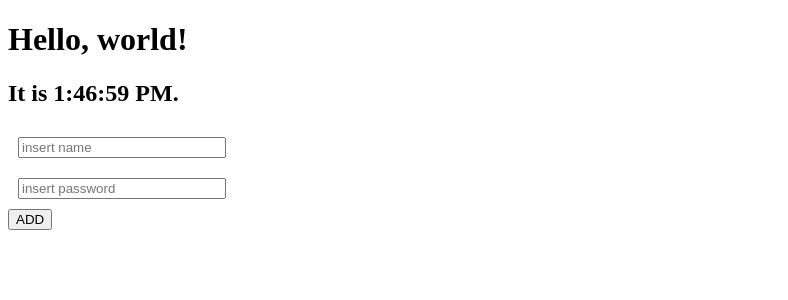
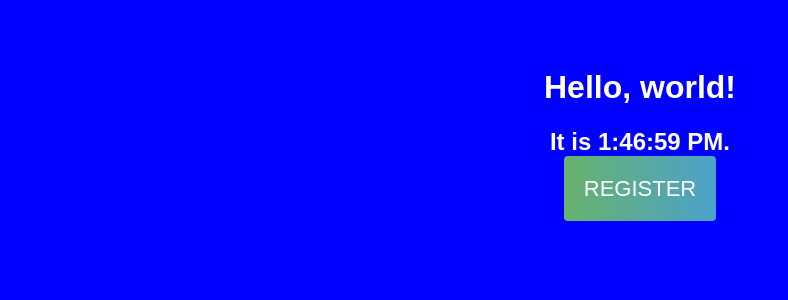
Before and after one commit to Galit1321/FullApp_react, a React (Create React App) app in the folder client/: page / in a window 1280 px wide. Shown: the top 300 px of the page, without its empty margins (0-788 px from the left). Built offline with nearby package versions, Linux system fonts and the light colour scheme.

Commit message:
commit styles-1commit

```diff
--- a/client/src/App.js
+++ b/client/src/App.js
@@ -2,57 +2,37 @@ import React, { Component } from "react";
 
 import Clock from "./Clock"
 import axios from "axios";
-import Field from "./Field";
-
+import './css/App.css';
+import './Register'
+import { Redirect } from 'react-router-dom'
 
 class App extends Component {
-
-  constructor(props) {
+  constructor(props){
     super(props);
-    this.handleNameChange = this.handleNameChange.bind(this);
-    this.handlePasswordChange = this.handlePasswordChange.bind(this);
     this.state = {
-    id: 0,
-      data:[],
-      name: null,
-      password:null
-
-  };}
-
-  handlePasswordChange=(value)=>{
-    this.setState({password:value})
+      redirect: false
+    }
   }
 
-  handleNameChange=(name_value)=>{
-    this.setState({name:name_value})
+  setRedirect = () => {
+    this.setState({
+      redirect: true
+    })
   }
-  putDataToDB = () => {
-    let currentIds = this.state.data.map(data => data.id);
-    let idToBeAdded = 0;
-    while (currentIds.includes(idToBeAdded)) {
-      ++idToBeAdded;
+  renderRedirect = () => {
+    if (this.state.redirect) {
+      return <Redirect to='/Register' />
     }
-    console.log("b4post");
-    axios.post("http://localhost:3001/api/putData", {
-      id: idToBeAdded,
-      name:this.state.name,
-      password:this.state.password
-      });console.log("afterpost");
-  };
+  }
 
   render() {
-    return (
+      return (
       <div>
       <Clock></Clock>
-
-    <Field    content={this.handleNameChange}
-    remark="insert name"></Field>
-
-    <Field remark="insert password"  content={this.handlePasswordChange} />
-          <button onClick={() => this.putDataToDB()}>
-            ADD
-          </button>
-        </div>
+      <div className="button_cont" align="center">
+      <a className="example_f" onClick={this.setRedirect} target="_blank" rel="nofollow">
+      <span>Register</span></a></div>
+      </div>
 
     );
   }
--- /dev/null
+++ b/client/src/css/App.css
@@ -0,0 +1,43 @@
+body {
+    background-color:blue;
+    color: white;
+    padding: 40px;
+    font-family: Arial;
+    text-align: center;
+  }
+
+  .example_f {
+    border-radius: 4px;
+    background: linear-gradient(to right, #67b26b, #4ca2cb) !important;
+    border: none;
+    color: #FFFFFF;
+    text-align: center;
+    text-transform: uppercase;
+    font-size: 22px;
+    padding: 20px;
+    width: 200px;
+    transition: all 0.4s;
+    cursor: pointer;
+    margin: 5px;
+  }
+  .example_f span {
+    cursor: pointer;
+    display: inline-block;
+    position: relative;
+    transition: 0.4s;
+  }
+  .example_f span:after {
+    content: '\00bb';
+    position: absolute;
+    opacity: 0;
+    top: 0;
+    right: -20px;
+    transition: 0.5s;
+  }
+  .example_f:hover span {
+    padding-right: 25px;
+  }
+  .example_f:hover span:after {
+    opacity: 1;
+    right: 0;
+  }
--- a/client/src/index.js
+++ b/client/src/index.js
@@ -3,4 +3,5 @@ import ReactDOM from 'react-dom';
 import App from './App';
 
 
+
 ReactDOM.render(<App />, document.getElementById('root'));
```
Also changed, not shown: client/src/Register.js (added), 1 other file (tests, documents, lock files or other folders).
